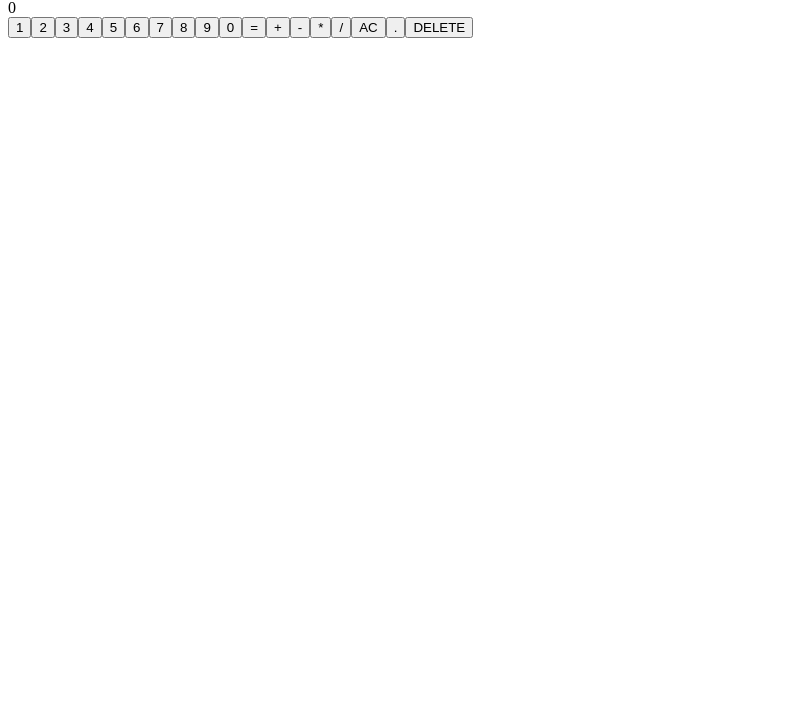
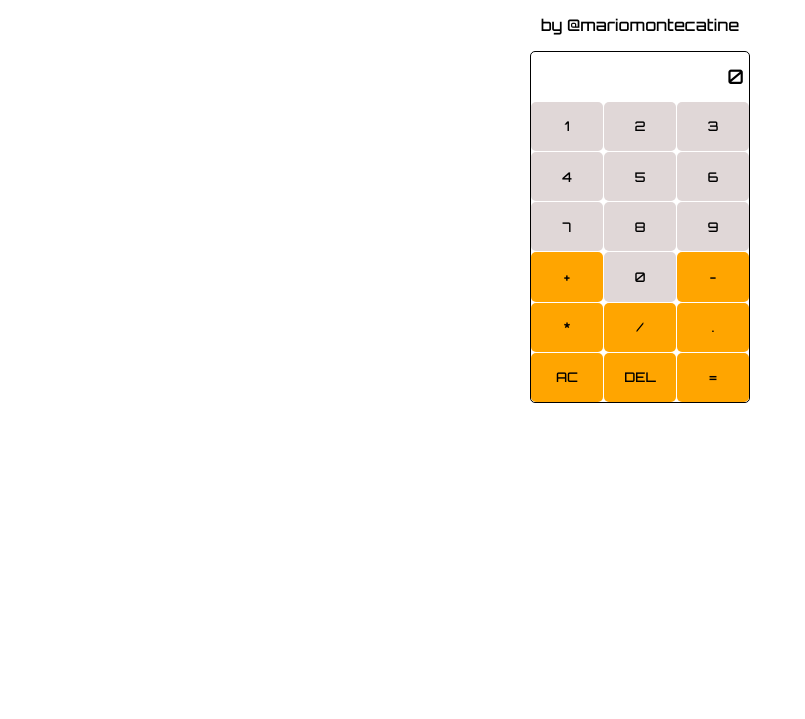
Before and after one commit to mariomontecatine/calculator, a plain HTML site: page index.html in a window 1280 px wide. Shown: the part 81-800 px from the top of the page, without its empty margins (0-805 px from the left). Drawn offline with Linux system fonts and the light colour scheme.

Commit message:
Styles added

```diff
--- a/index.html
+++ b/index.html
@@ -1,25 +1,27 @@
 <!DOCTYPE html>
 <html lang="en">
+  <head>
+    <meta charset="UTF-8" />
+    <meta name="viewport" content="width=device-width, initial-scale=1.0" />
+    <link rel="stylesheet" href="style.css" />
+    <link href="https://fonts.googleapis.com/css2?family=Orbitron:wght@500;700&display=swap" rel="stylesheet">
 
-<head>
-    <meta charset="UTF-8">
-    <meta name="viewport" content="width=device-width, initial-scale=1.0">
-    <link rel="stylesheet" href="style.css">
     <title>Calculator</title>
-</head>
+  </head>
 
-<body>
+  <body>
     <h1>Calculator</h1>
+    <p>by @mariomontecatine</p>
+    <div id="Calculator">
     <div id="displayContainer">
-        <label id="display">0</label>
+      <label id="display">0</label>
     </div>
-    <div id="buttonsContainer">
+    <div id="buttonsContainer"></div>
     </div>
     <div id="alertContainer">
-        <label id="alert"></label>
+      <label id="alert"></label>
     </div>
 
     <script src="main.js"></script>
-</body>
-
+  </body>
 </html>
--- a/main.js
+++ b/main.js
@@ -3,21 +3,69 @@ let number1;
 let number2 = "0";
 let solution;
 
-const buttonValues = ["1", "2", "3", "4", "5", "6", "7", "8", "9", "0", "=", "+", "-", "*", "/", "AC", ".", "DELETE"];
+const buttonValues = [
+  "1",
+  "2",
+  "3",
+  "4",
+  "5",
+  "6",
+  "7",
+  "8",
+  "9",
+  "+",
+  "0",
+  "-",
+  "*",
+  "/",
+  ".",
+  "AC",
+  "DEL",
+  "=",
+];
 const validKeys = new Set([
-  "0","1","2","3","4","5","6","7","8","9",
-  "+","-","*","/",
-  ".", "Enter", "=", "Backspace", "Escape"
+  "0",
+  "1",
+  "2",
+  "3",
+  "4",
+  "5",
+  "6",
+  "7",
+  "8",
+  "9",
+  "+",
+  "-",
+  "*",
+  "/",
+  ".",
+  "Enter",
+  "=",
+  "Backspace",
+  "Escape",
 ]);
 const buttonsContainer = document.getElementById("buttonsContainer");
 const display = document.getElementById("display");
 const alert = document.getElementById("alert");
 
-
-buttonValues.forEach(val => {
+buttonValues.forEach((val) => {
   const btn = document.createElement("button");
+  if (val === "/") {
+    btn.setAttribute("id", `btnDivision`);
+  } else if (val === "*") {
+    btn.setAttribute("id", `btnMultiply`);
+  } else if (val === "+") {
+    btn.setAttribute("id", `btnAddition`);
+  } else if (val === "=") {
+    btn.setAttribute("id", `btnEqual`);
+  } else if (val === ".") {
+    btn.setAttribute("id", `btnDot`);
+  } else if (val === "-") {
+    btn.setAttribute("id", `btnSubtract`);
+  } else {
+    btn.setAttribute("id", `btn${val}`);
+  }
   btn.textContent = val;
-    btn.setAttribute("id", `btn${val}`);
   buttonsContainer.appendChild(btn);
 });
 
@@ -40,75 +88,79 @@ function divide(num1, num2) {
 function operate(type, num1, num2) {
   if (type === "+") {
     solution = add(num1, num2);
-    }
-    else if (type === "-") {
+  } else if (type === "-") {
     solution = subtract(num1, num2);
-    }
-    else if (type === "*") {
+  } else if (type === "*") {
     solution = multiply(num1, num2);
-    }
-    else {
+  } else {
     solution = divide(num1, num2);
   }
   displayNumbers(solution);
 }
 
 buttonsContainer.addEventListener("click", handleInput);
-document.addEventListener("keydown", function(e) {
-    if(!validKeys.has(e.key)) return;
+document.addEventListener("keydown", function (e) {
+  if (!validKeys.has(e.key)) return;
   handleInput(e);
 });
 
 // Event delegation
 function handleInput(e) {
   let numPressed;
+  const keyMap = {
+    Division: "/",
+    Multiply: "*",
+    Addition: "+",
+    Subtract: "-",
+    Equal: "=",
+    Dot: ".",
+    Enter: "=",
+    Backspace: "DEL",
+    Escape: "AC",
+  };
   if (e.type === "click") {
     if (!(e.target && e.target.nodeName === "BUTTON")) return;
-        numPressed = e.target.id.replace("btn", "");
-    }
-    else if (e.type === "keydown") {
-        numPressed = e.key;
+    numPressed = keyMap[e.target.id.replace("btn", "")] || e.target.textContent;
+  } else if (e.type === "keydown") {
+    if (!validKeys.has(e.key)) return;
+    numPressed = keyMap[e.key] || e.key;
   }
 
   alert.textContent = "";
   if (numPressed === "=" || numPressed === "Enter") {
     if (operator && number1 !== "" && number2 !== "") {
       if (number2 === "0" && operator === "/") {
-                    alert.textContent = "That was such a extremely difficult question for me..."
+        alert.textContent =
+          "You should not ask that type of questions...";
         number2 = "0";
         number1 = "";
         operator = null;
         displayNumbers(number2);
         return;
-                }
-                else {
+      } else {
         operate(operator, Number(number1), Number(number2));
         number2 = String(solution);
         number1 = "";
         operator = null;
         return;
       }
-            }
-            else {
+    } else {
       operator = null;
     }
     return;
-        }
-        else if (numPressed === "AC") {
+  } else if (numPressed === "AC") {
     number2 = "0";
     number1 = "";
     operator = null;
     displayNumbers(number2);
     return;
-        }
-        else if (numPressed === ".") {
+  } else if (numPressed === ".") {
     if (!number2.includes(".")) {
       number2 += numPressed;
       displayNumbers(number2);
     }
     return;
-        }
-        else if (numPressed === "DELETE" || numPressed === "Backspace") {
+  } else if (numPressed === "DEL" || numPressed === "Backspace") {
     number2 = number2.slice(0, -1);
     if (number2.length === 0) {
       number2 = "0";
@@ -119,47 +171,41 @@ function handleInput(e) {
   else if (isNaN(numPressed)) {
     if (operator && number1 !== "" && number2 !== "") {
       if (number2 === "0" && operator === "/") {
-                    alert.textContent = "That was such a extremely difficult question for me..."
+        alert.textContent =
+          "You should not ask that type of questions...";
         number2 = "0";
         number1 = "";
         operator = null;
         displayNumbers(number2);
         return;
-                }
-                else {
+      } else {
         operate(operator, Number(number1), Number(number2));
         operator = numPressed;
         number2 = "0";
         number1 = String(solution);
       }
-            }
-            else {
+    } else {
       number1 = number2 === "" ? "0" : number2;
       operator = numPressed;
       number2 = "0";
       displayNumbers(number1);
     }
     return;
-        }
-        else {
-            if (number2 === "0" || (String(solution) === number2)) {
+  } else {
+    if (number2 === "0" || String(solution) === number2) {
       number2 = numPressed;
-            }
-            else {
+    } else {
       number2 += numPressed;
-
     }
     displayNumbers(number2);
-
   }
-    };
+}
 
 let displayCurrentValue = "0";
 function displayNumbers(num) {
   displayCurrentValue = num;
   display.textContent = displayCurrentValue;
 }
-
 
 // Keyboard support
 
--- a/style.css
+++ b/style.css
@@ -0,0 +1,101 @@
+* {
+  box-sizing: border-box;
+  font-family: "Orbitron", sans-serif;
+}
+
+body {
+  display: flex;
+  flex-direction: column;
+  justify-content: center;
+  align-items: center;
+}
+
+#Calculator {
+  display: flex;
+  flex-direction: column;
+  justify-content: center;
+  align-items: stretch;
+  width: 220px;
+  border: 1px solid black;
+  border-radius: 5px;
+  margin-bottom: 20px;
+}
+
+#buttonsContainer {
+  display: flex;
+  flex-wrap: wrap;
+  gap: 1px;
+  height: 300px;
+}
+
+[id^="btn"] {
+  flex-basis: 30%;
+  flex-grow: 1;
+  border: none;
+  border-radius: 5px;
+}
+
+#btnDivision,
+#btnMultiply,
+#btnAddition,
+#btnEqual,
+#btnDEL,
+#btnAC,
+#btnDot,
+#btnSubtract {
+  background-color: orange;
+}
+
+#btnDivision:hover,
+#btnMultiply:hover,
+#btnAddition:hover,
+#btnEqual:hover,
+#btnDEL:hover,
+#btnAC:hover,
+#btnDot:hover,
+#btnSubtract:hover {
+  background-color: rgb(213, 146, 20);
+}
+
+#btn0,
+#btn1,
+#btn2,
+#btn3,
+#btn4,
+#btn5,
+#btn6,
+#btn7,
+#btn8,
+#btn9 {
+  background-color: rgb(224, 215, 215);
+}
+
+#btn0:hover,
+#btn1:hover,
+#btn2:hover,
+#btn3:hover,
+#btn4:hover,
+#btn5:hover,
+#btn6:hover,
+#btn7:hover,
+#btn8:hover,
+#btn9:hover {
+  background-color: rgb(192, 183, 183);
+}
+
+#displayContainer {
+  display: flex;
+  justify-content: flex-end;
+  align-items: center;
+  flex-grow: 1;
+  height: 50px;
+}
+
+#display {
+  font-size: 20px;
+  margin-right: 5px;
+}
+
+p {
+  margin-top: 5px;
+}
```
Lines whose indentation alone changed are shown as unchanged.
